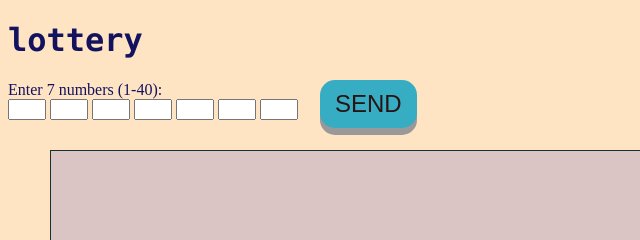
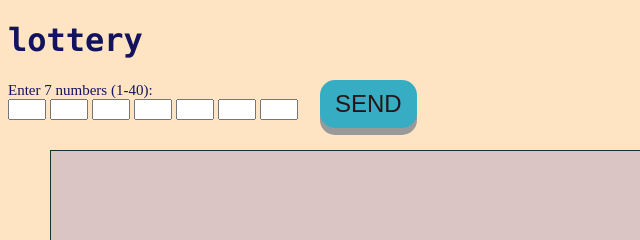
Before and after one commit to shani-da/Lottery, a plain HTML site: page index.html in a window 1280 px wide. Shown: the top 240 px of the page, 0-640 px from the left. Drawn offline with Linux system fonts and the light colour scheme.

Commit message:
Update index.html

```diff
--- a/index.html
+++ b/index.html
@@ -116,7 +116,7 @@
         <canvas id="thecanvas" width="1100" height="500"></canvas>
         <h1>lottery</h1>
           <form>
-            <label for="guess">Enter 7 numbers (1-40):</label><br>
+            <label for="guess" style="font-size: 15px;">Enter 7 numbers (1-40):</label><br>
             <input type="number" id="guess1" name="guess" >
             <input type="number" id="guess2" name="guess" >
             <input type="number" id="guess3" name="guess" >
```
